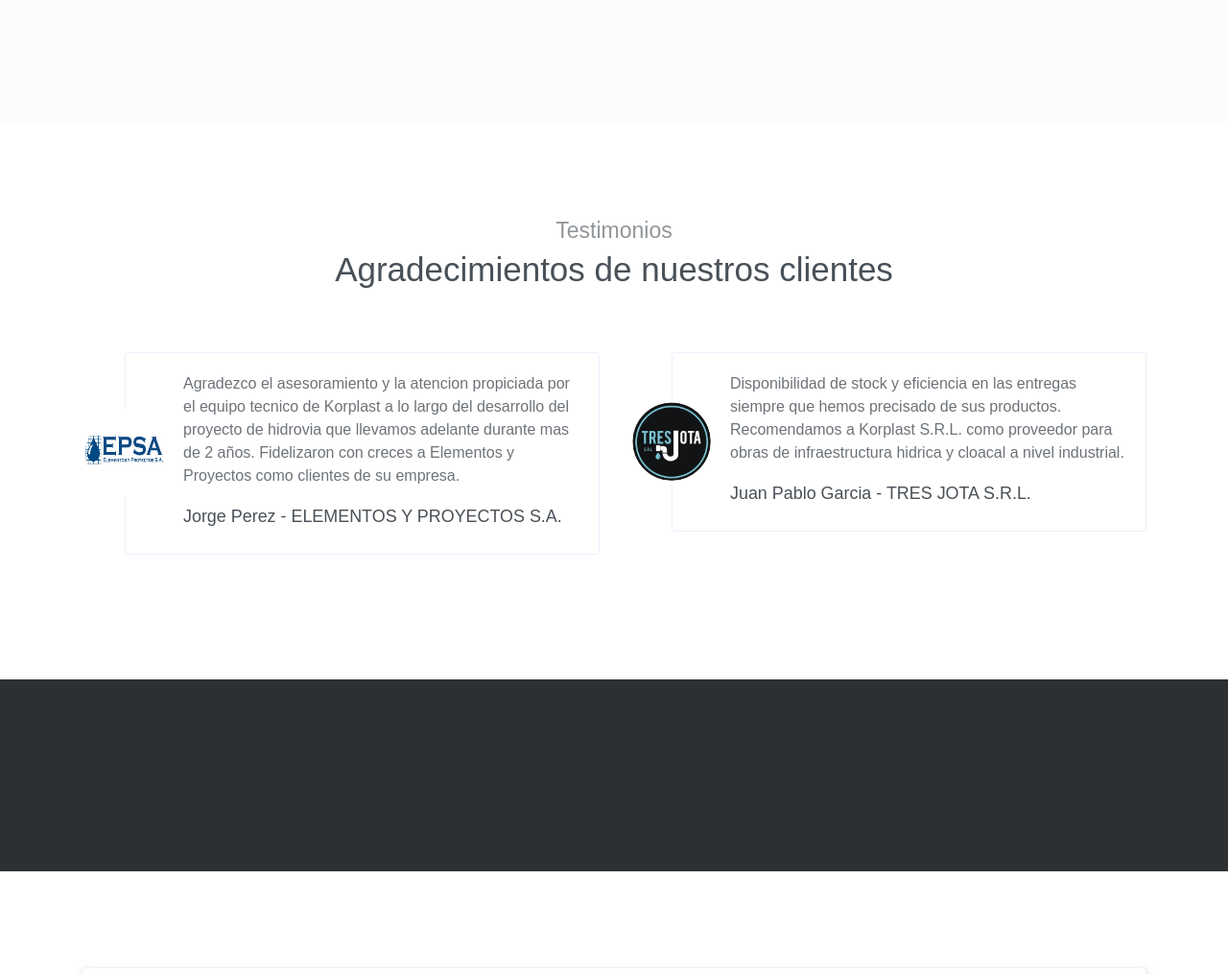
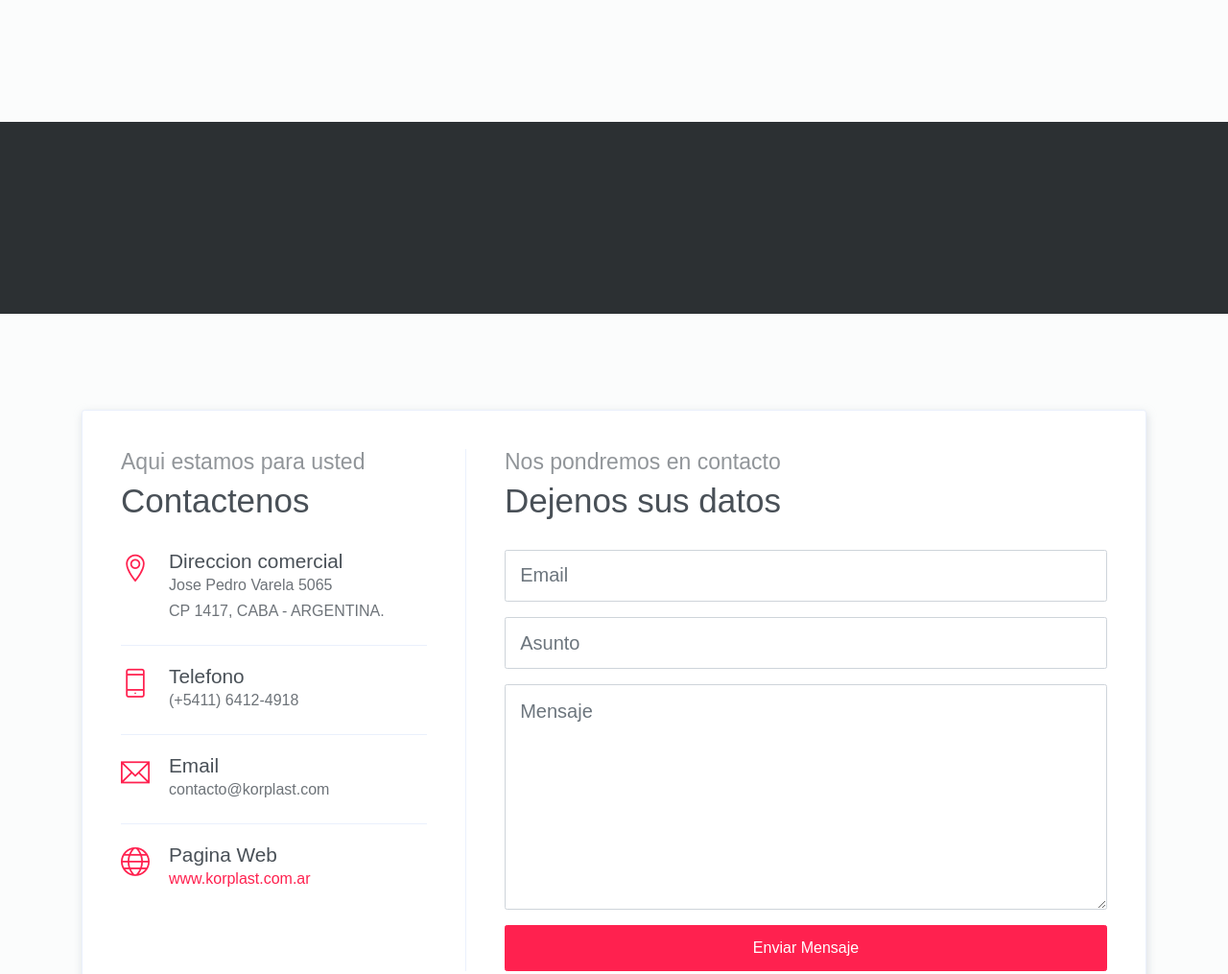
Before and after one commit to KORPLAST/korplast.web, a plain HTML site: page index.html in a window 1280 px wide. Shown: the part 3665-4680 px from the top of the page at 96% size. Drawn offline with Linux system fonts and the light colour scheme.

Commit message:
Borrado de Testimonios

```diff
--- a/index.html
+++ b/index.html
@@ -465,7 +465,7 @@
     </section> -->
 
     <!-- Testimonial Section -->
-    <section id="testimonial">
+    <!-- <section id="testimonial">
         <div class="container">
             <h6 class="section-subtitle text-center">Testimonios</h6>
             <h6 class="section-title text-center mb-6">Agradecimientos de nuestros clientes</h6>
@@ -500,7 +500,7 @@
                 </div>
             </div>
         </div>
-    </section>
+    </section> -->
     <!-- End of Testimonial Section -->
 
     <!-- Video Section -->
```
Also changed, not shown: assets/imgs/K_L3j.jpg (deleted), assets/imgs/K_Lepsa.png (deleted), assets/imgs/K_TesAC.png (added).
